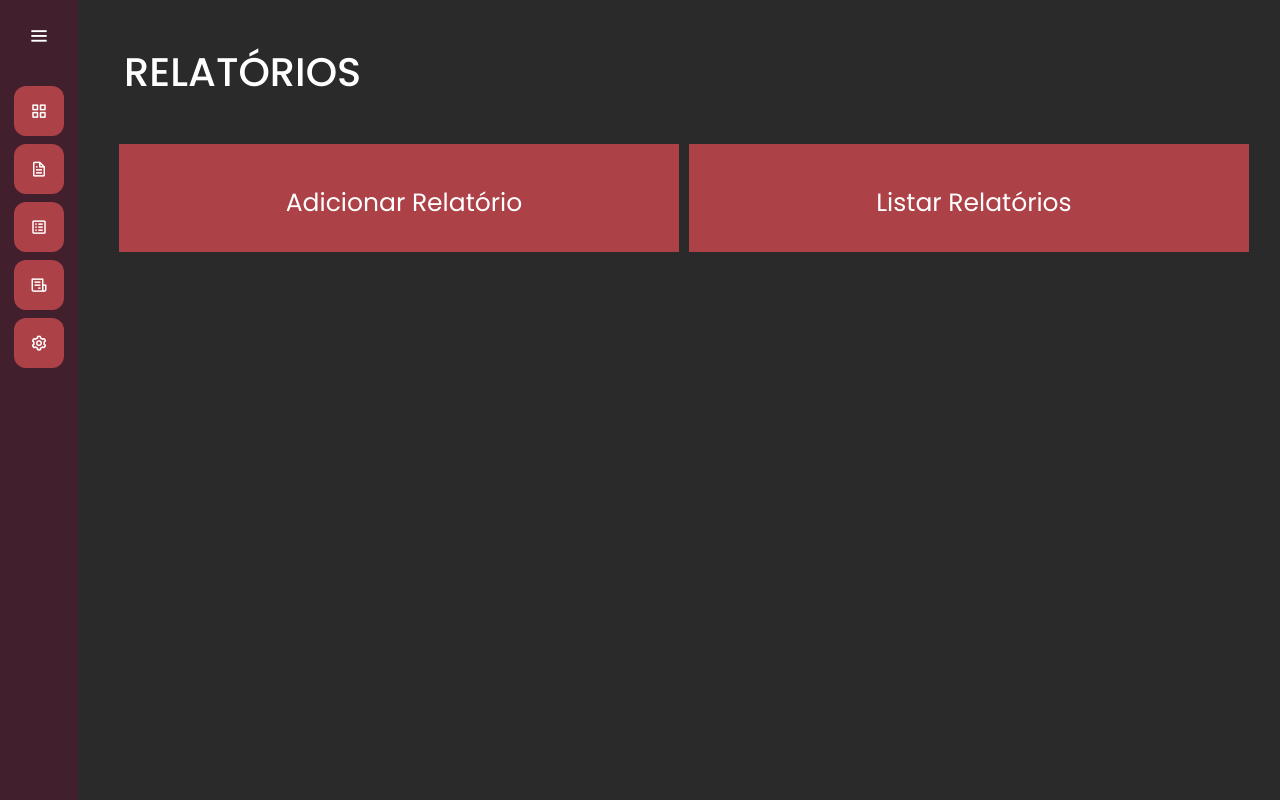
After one commit to IngridEsteves/projeto-integrador-1, a Django app: page /relatorios/ in a window 1280 px wide. The commit adds this page. Run offline with Django 4.2, Linux system fonts and the light colour scheme.

Commit message:
relatorios-inicio

```diff
--- a/autorizacao/templates/autorizacao.html
+++ b/autorizacao/templates/autorizacao.html
@@ -7,6 +7,8 @@
 
 {% block 'dashboard' %}
     <div class='container'>
+        <br>
+        <br>
         <h1>AUTORIZAÇÃO AMBIENTAL</h1>
         <div class="row">
             <div onclick="exibir_formulario('1')" class="col-md card-dashboard">
--- /dev/null
+++ b/relatorios/templates/relatorio_inicio.html
@@ -0,0 +1,23 @@
+{% extends 'base.html' %}
+
+{% load static %}
+
+{% block 'head'  %}
+    <link rel="stylesheet" href="{% static 'autorizacao/css/autorizacao.css' %}">
+{% endblock  %}
+
+{% block 'dashboard'  %}
+    <div class="container">
+        <br>
+        <br>
+        <h1>RELATÓRIOS</h1>
+        <div class="row">
+            <a class="col-md card-dashboard" href="{% url 'novo_relatorio' %}">
+                <button class="button-card">Adicionar Relatório</button>
+            </a>
+            <a class="col-md card-dashboard" href="{% url 'listar_relatorio' %}">
+                <button class="button-card">Listar Relatórios</button>
+            </a>
+        </div>
+    </div>
+{% endblock  %}
--- a/relatorios/urls.py
+++ b/relatorios/urls.py
@@ -2,6 +2,7 @@ from django.urls import path
 from . import views
 
 urlpatterns = [
+    path('', views.relatorio_inicio, name="relatorio_inicio"),
     path('novo_relatorio/', views.novo_relatorio, name="novo_relatorio"),
     path('listar_relatorio/', views.listar_relatorio, name="listar_relatorio"),
     path('relatorio/<str:identificador>/', views.relatorio, name="relatorio"),
--- a/relatorios/views.py
+++ b/relatorios/views.py
@@ -61,3 +61,7 @@ def baixar_os(request, identificador):
     pdf_bytes = BytesIO(pdf_content)
 
     return FileResponse(pdf_bytes, as_attachment=True, filename=f"os_{relatorio.titulo}.pdf")
+
+
+def relatorio_inicio(request):
+    return render(request, 'relatorio_inicio.html')
--- a/templates/base.html
+++ b/templates/base.html
@@ -44,7 +44,7 @@
           <span class="tooltip">Autorizações</span>
         </li>
         <li>
-          <a href="#">
+          <a href="{% url 'relatorio_inicio' %}">
             <i class='bx bx-receipt' ></i>
             <span class="links_name">Relatórios</span>
           </a>
--- a/templates/static/autorizacao/css/autorizacao.css
+++ b/templates/static/autorizacao/css/autorizacao.css
@@ -16,6 +16,20 @@
 
 }
 
+.button-card{
+
+    background-color: var(--main-color);
+    width: 50%;
+    margin-left: 10px;
+    margin-top: 10px;
+    text-align: center;
+    padding: 10px;
+    cursor: pointer;
+    font-size: 25px;
+    border: none;
+    color: white;
+
+}
 .btn-add-carros{
 
     background-color: var(--contrast-color);
@@ -41,6 +55,13 @@
     display: none;
   }
 
-  #form-att-autorizacao{
+#form-att-autorizacao{
     display: none;
   }
+
+.link {
+    text-decoration-color: white;
+    align-items: center;
+    text-align: center;
+    text-decoration: none;
+  }
```
